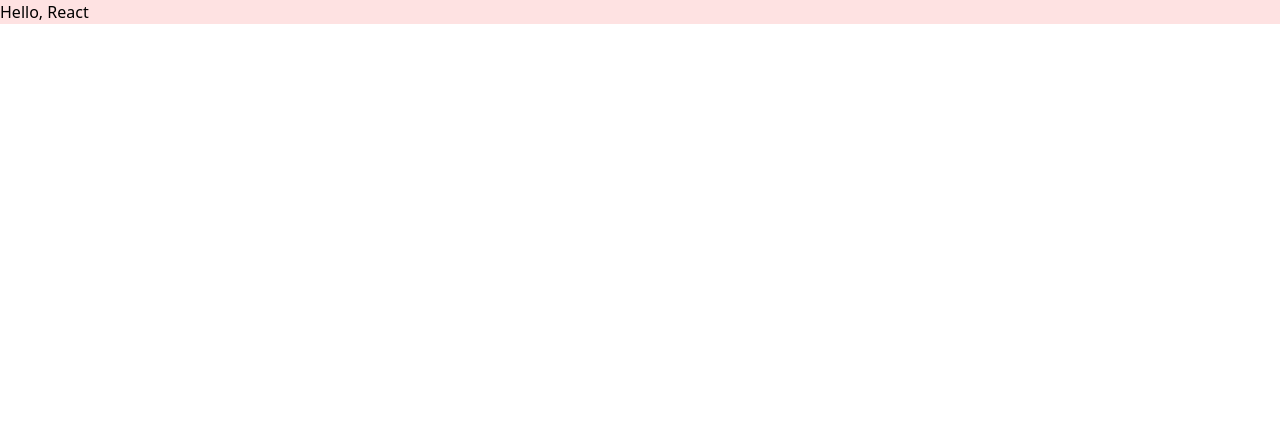
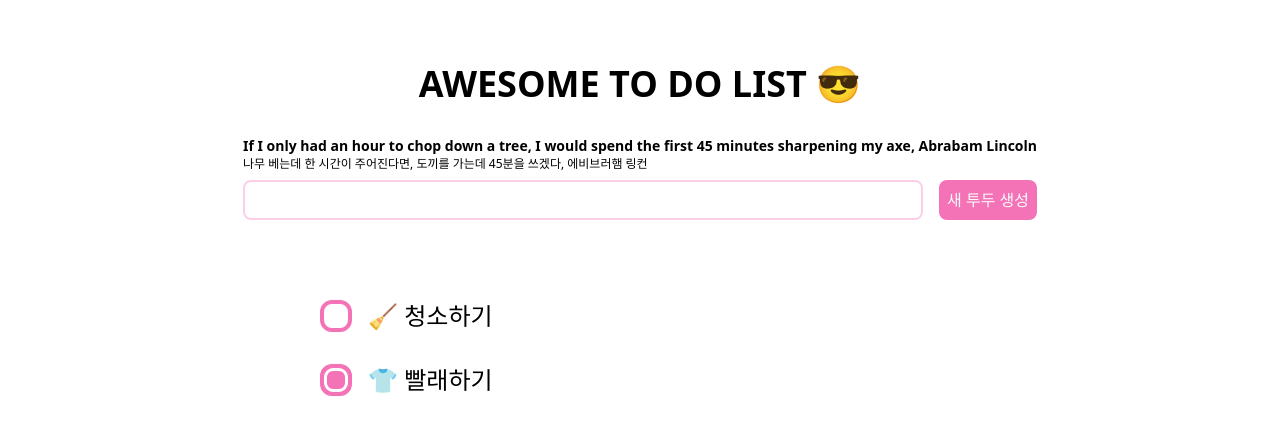
Before and after one commit to semkwon/BCS-React, a React (Create React App) app in the folder TODOLIST/frontend/: page / in a window 1280 px wide. Shown: the top 434 px of the page. Built offline with nearby package versions, Linux system fonts and the light colour scheme.

Commit message:
front App.jsx 준비코드

```diff
--- a/TODOLIST/frontend/src/App.jsx
+++ b/TODOLIST/frontend/src/App.jsx
@@ -1,5 +1,43 @@
 function App() {
-  return <div className="bg-red-100">Hello, React</div>;
+  return (
+    <div className="min-h-screen flex flex-col justify-start items-center pt-16">
+      <h1 className="text-4xl font-bold">AWESOME TO DO LIST 😎</h1>
+      <div>
+        <div className="mt-8 text-sm font-semibold">
+          If I only had an hour to chop down a tree, I would spend the first 45
+          minutes sharpening my axe, Abrabam Lincoln
+        </div>
+        <div className="text-xs">
+          나무 베는데 한 시간이 주어진다면, 도끼를 가는데 45분을 쓰겠다,
+          에비브러햄 링컨
+        </div>
+        <form className="flex mt-2">
+          <input
+            className="grow border-2 border-pink-200 rounded-lg focus:outline-pink-400 px-2 py-1 text-lg"
+            type="text"
+          />
+          <input
+            className="ml-4 px-2 py-1 bg-pink-400 rounded-lg text-gray-50"
+            type="submit"
+            value="새 투두 생성"
+          />
+        </form>
+      </div>
+      <div className="mt-16 flex flex-col w-1/2">
+        <div className="flex my-4">
+          <div className="border-4 border-pink-400 w-8 h-8 rounded-xl"></div>
+          <div className="text-2xl ml-4 truncate">🧹 청소하기</div>
+        </div>
+        <div className="flex my-4">
+          <div className="relative">
+            <div className="border-4 border-pink-400 w-8 h-8 rounded-xl bg-pink-400 p-2"></div>
+            <div className="absolute border-4 border-white top-1/2 -translate-y-1/2 left-1/2 -translate-x-1/2 w-8 h-8 scale-75 rounded-xl bg-pink-400 p-2"></div>
+          </div>
+          <div className="text-2xl ml-4 truncate">👕 빨래하기</div>
+        </div>
+      </div>
+    </div>
+  );
 }
 
 export default App;
```
